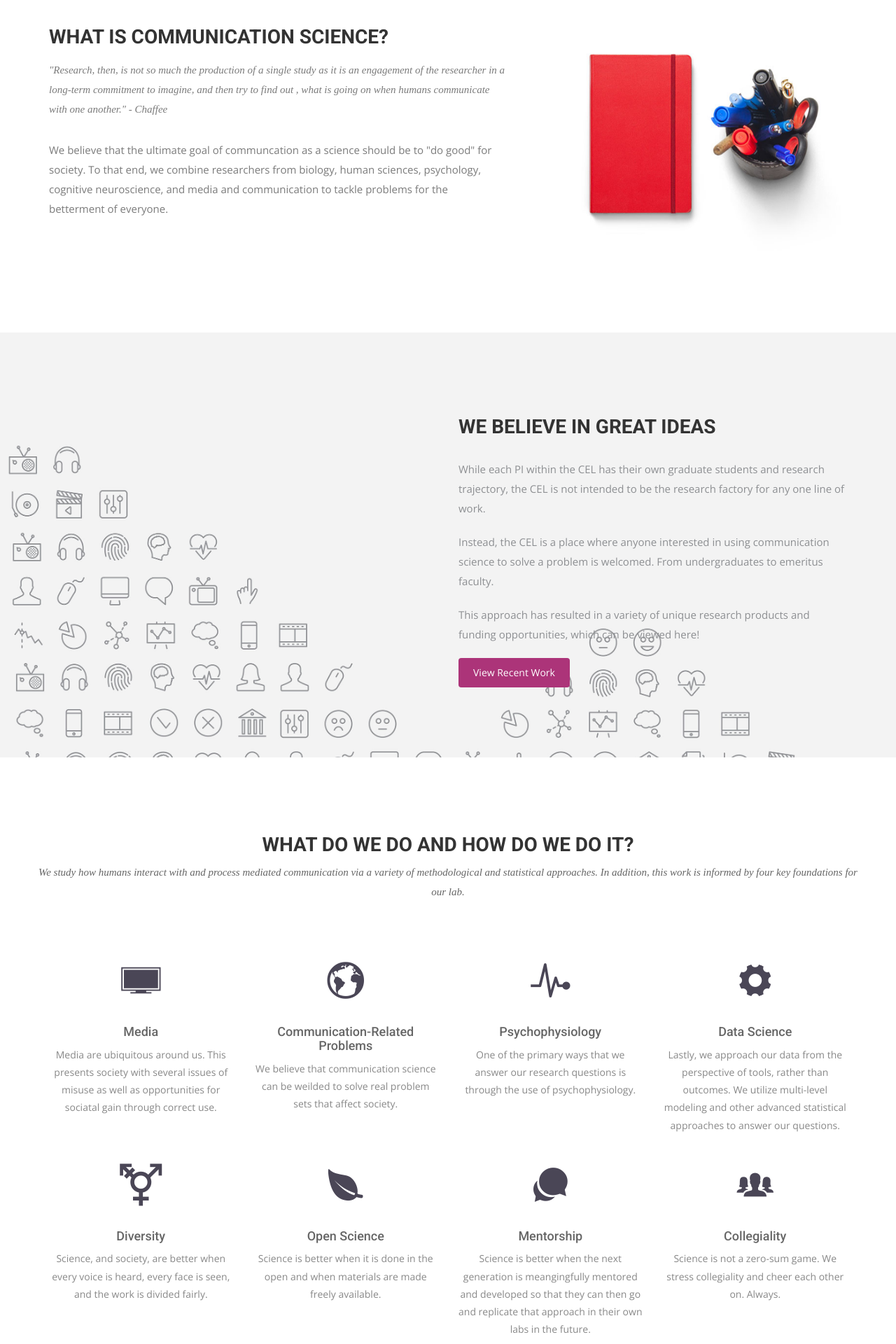
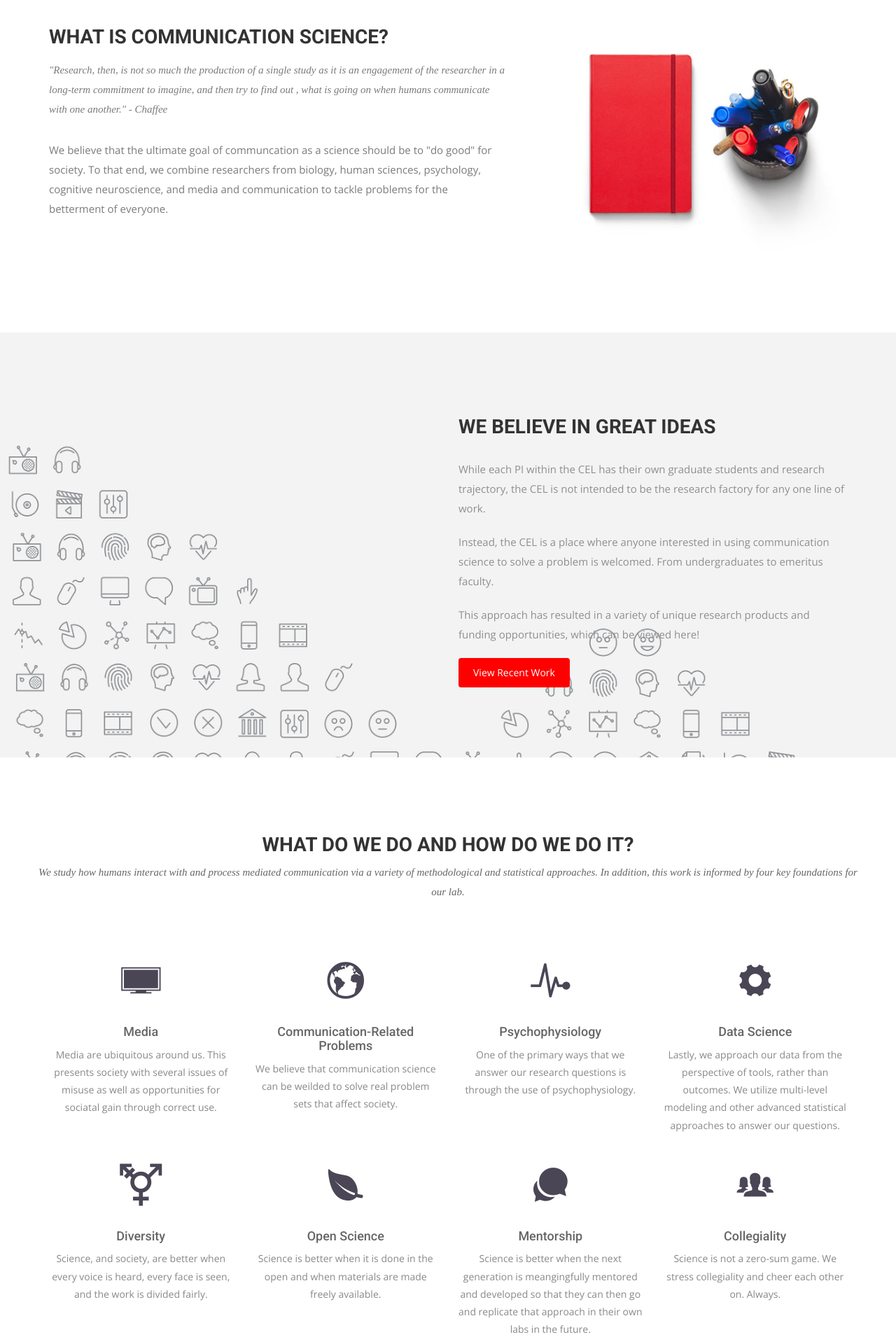
Before and after one commit to cognitionemotionlab/cognitionemotionlab.github.io, a Jekyll site: the page built from index.html, in a window 1280 px wide. Shown: the part 951-2871 px from the top of the page at 70% size. Built offline with Jekyll 4.4.1, drawn with Linux system fonts in a browser that asks for light colours; nearby versions of some CDN libraries; some web fonts are replaced.

```diff
--- a/css/airspace.css
+++ b/css/airspace.css
@@ -262,7 +262,7 @@
   margin-bottom: 20px;
 }
 #feature .btn-view-works {
-  background: #ac3479;
+  background: red;
   color: #fff;
   padding: 10px 20px;
 }
```
